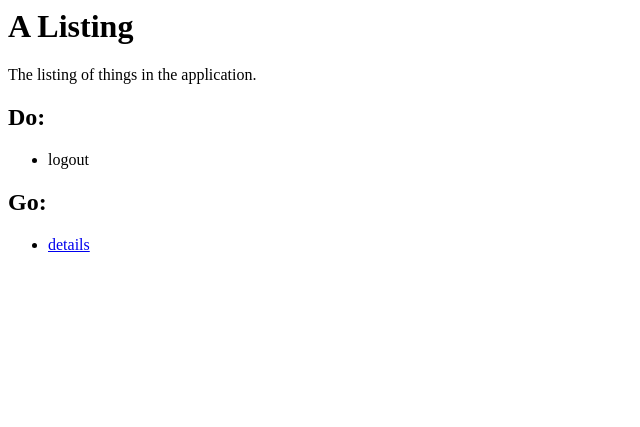
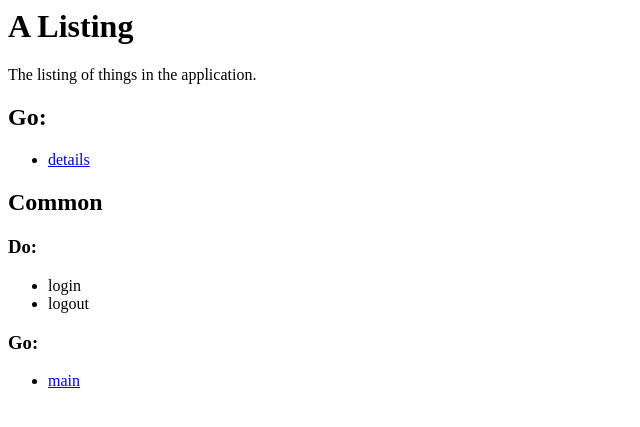
Before and after one commit to DavidEBest/doggo, a FastAPI app: a page that uses main.py in a window 1280 px wide. Shown: the top 427 px of the page, without its empty margins (0-640 px from the left). Run offline with FastAPI, Linux system fonts and the light colour scheme.

Commit message:
Adding support for a common block.

```diff
--- a/app.yaml
+++ b/app.yaml
@@ -1,15 +1,18 @@
+common:
+  name: Common features
+  desc: Not a page, just a list of common bits.
+  do:
+    - login
+    - logout
+  go:
+    - main
 main:
   name: Main Page
   desc: The main page of the application. Yay!
-  do:
-    - login
-    - logout
   go:
     - list
 list:
   name: A Listing
   desc: The listing of things in the application.
-  do:
-    - logout
   go:
     - details
--- a/main.py
+++ b/main.py
@@ -24,9 +24,12 @@ def read_path(path: str):
         template = env.get_template(path + '.html')
     except exceptions.TemplateNotFound as exc:
         template = env.get_template('default.html')
+    common = None
+    if 'common' in _data:
+        common = _data['common']
 
     if path in _data:
-        return template.render(_data[path])
+        return template.render(_data[path], common=common)
 
     template = env.get_template('error.html')
     return template.render()
```
Also changed, not shown: templates/default.html (+29 -0 lines).
